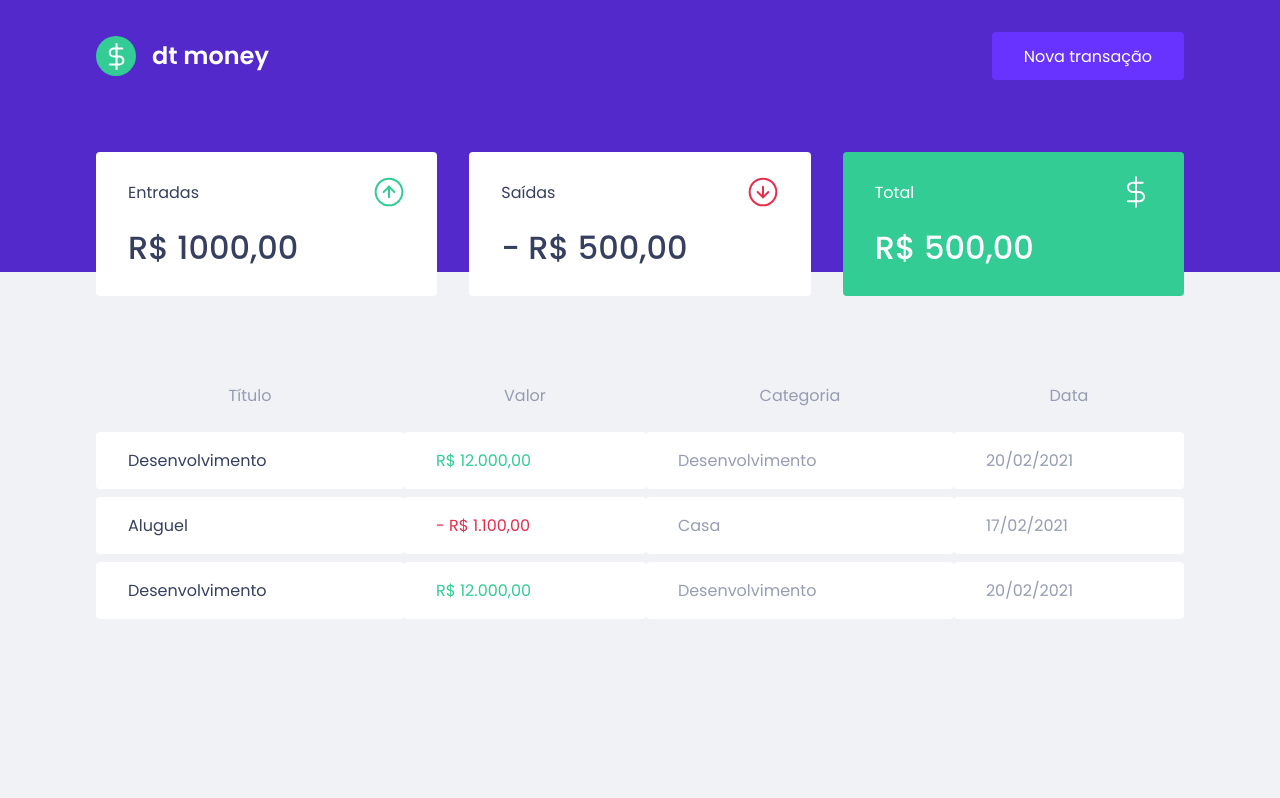
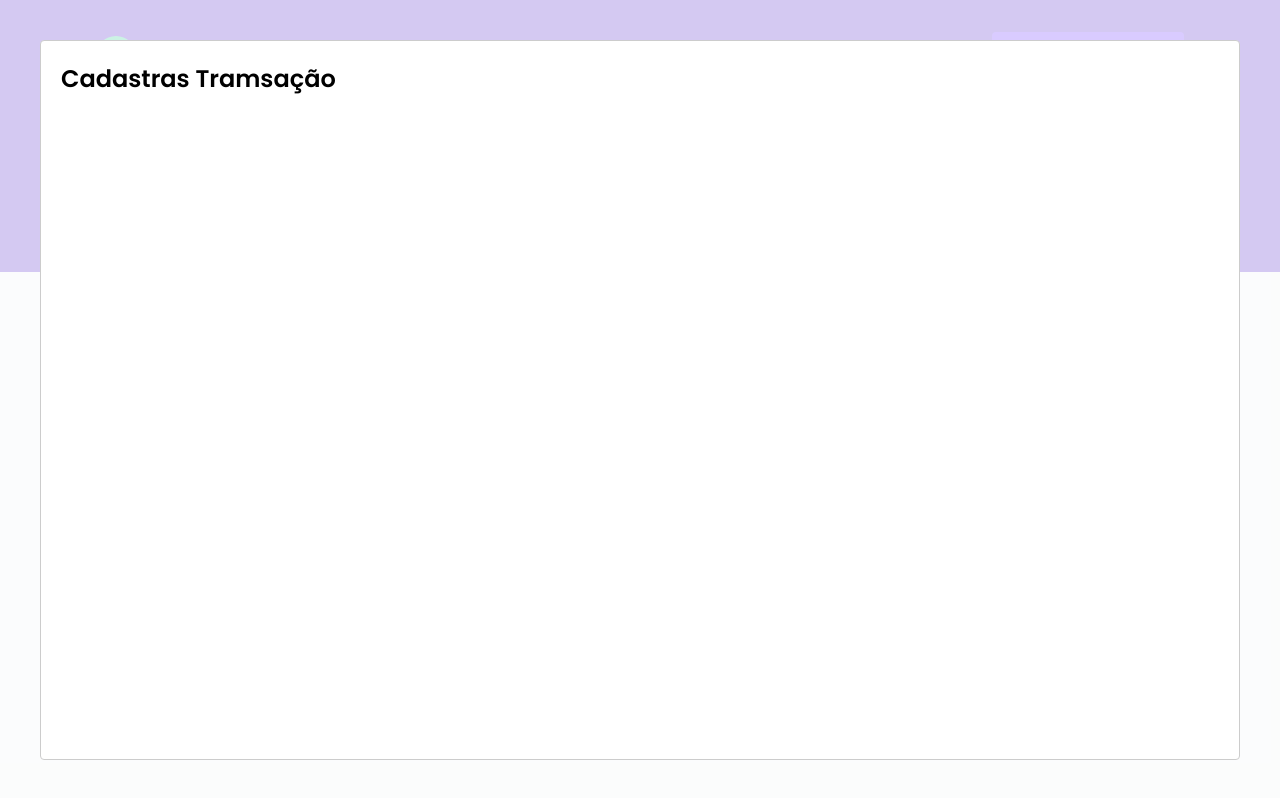
Before and after one commit to IgoMedeiros/reactjs-webapplication-ignite, a React (Create React App) app: page / in a window 1280 px wide. Both pictures are taken after a click on the button "Nova transação". Built offline with nearby package versions, Linux system fonts and the light colour scheme; no server answers; what miragejs would draw is missing.

Commit message:
Add modal component and create function like prop

```diff
--- a/package.json
+++ b/package.json
@@ -6,6 +6,7 @@
     "axios": "^0.21.1",
     "react": "^17.0.2",
     "react-dom": "^17.0.2",
+    "react-modal": "^3.13.1",
     "react-scripts": "4.0.3",
     "styled-components": "^5.3.0",
     "web-vitals": "^1.0.1"
@@ -18,6 +19,7 @@
     "@types/node": "^12.0.0",
     "@types/react": "^17.0.0",
     "@types/react-dom": "^17.0.0",
+    "@types/react-modal": "^3.12.0",
     "@types/styled-components": "^5.1.9",
     "miragejs": "^0.1.41",
     "typescript": "^4.1.2"
--- a/src/App.tsx
+++ b/src/App.tsx
@@ -1,12 +1,32 @@
+import { useState } from 'react';
+import Modal from 'react-modal'
 import { Dashboard } from "./components/Dashboard";
 import { Header } from "./components/Header";
 import { GlobalStyle } from "./styles/global";
 
+Modal.setAppElement('#root')
+
 export function App() {
+  const [isNewTransactionModalOpen, setIsNewTransactionModalOpen] = useState(false)
+
+  function handleOpenNewTransactionModal() {
+      setIsNewTransactionModalOpen(true)
+  }
+
+  function handleCloseNewTransactionModal() {
+      setIsNewTransactionModalOpen(false)
+  }
+
   return (
     <>
-      <Header />
+      <Header onOpenNewTransactionModal={handleOpenNewTransactionModal} />
       <Dashboard />
+
+
+      <Modal isOpen={isNewTransactionModalOpen} onRequestClose={handleCloseNewTransactionModal}>
+          <h2>Cadastras Tramsação</h2>
+      </Modal>
+
       <GlobalStyle />
     </>
   );
--- a/src/components/Header/index.tsx
+++ b/src/components/Header/index.tsx
@@ -1,12 +1,20 @@
+import { useState } from 'react'
 import logoImg from '../../assets/dtmoney.svg'
 import { Container, Content } from './style'
 
-export function Header() {
+interface HeaderProps {
+    onOpenNewTransactionModal: () => void
+}
+
+export function Header(props: HeaderProps) {
+
+    const { onOpenNewTransactionModal } = props
+
     return (
         <Container>
             <Content>
                 <img src={logoImg} alt="dt money" />
-                <button type="button">Nova transação</button>
+                <button type="button" onClick={onOpenNewTransactionModal}>Nova transação</button>
             </Content>
         </Container>
     )
```
Also changed, not shown: 1 other file (tests, documents, lock files or other folders).
